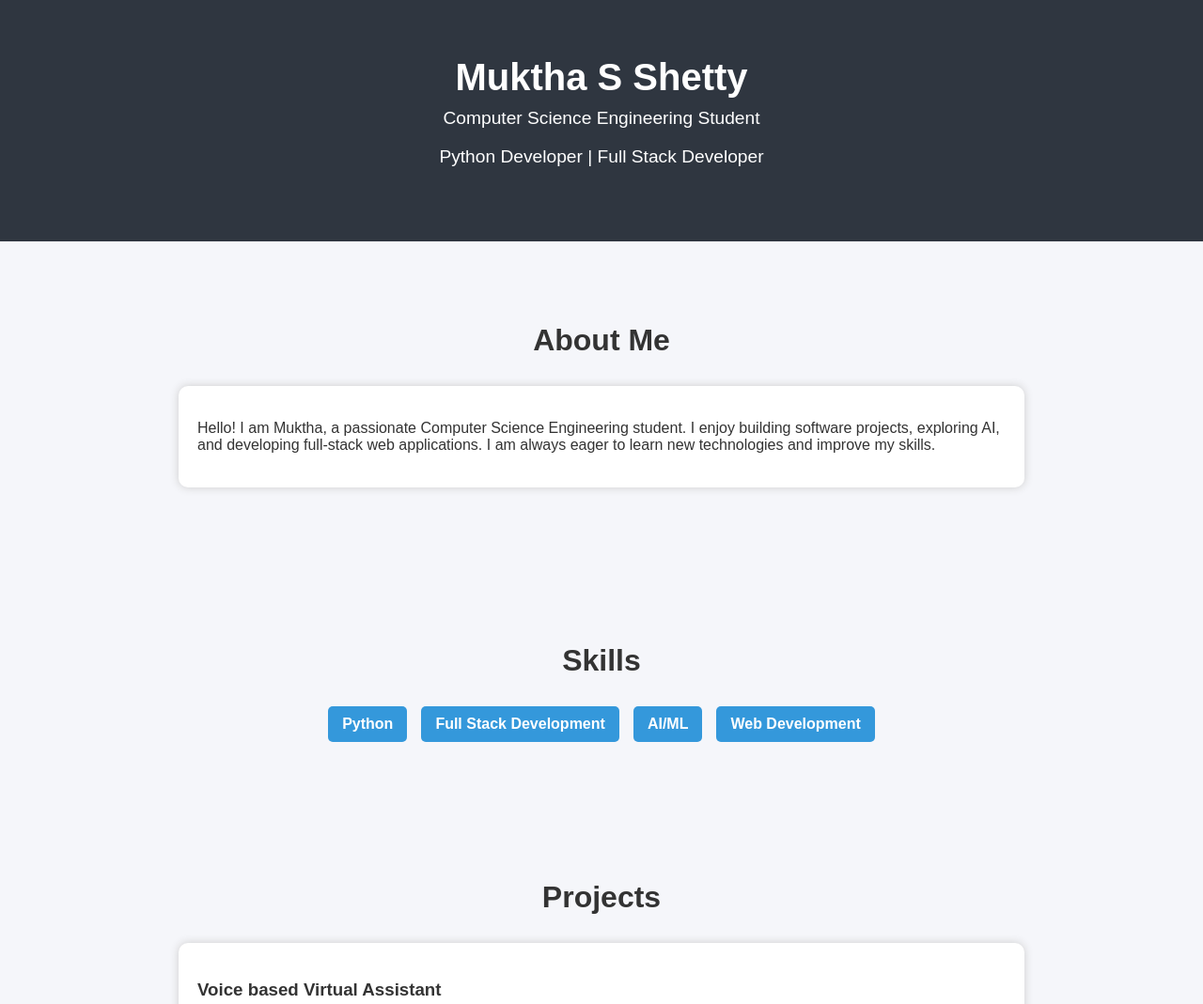
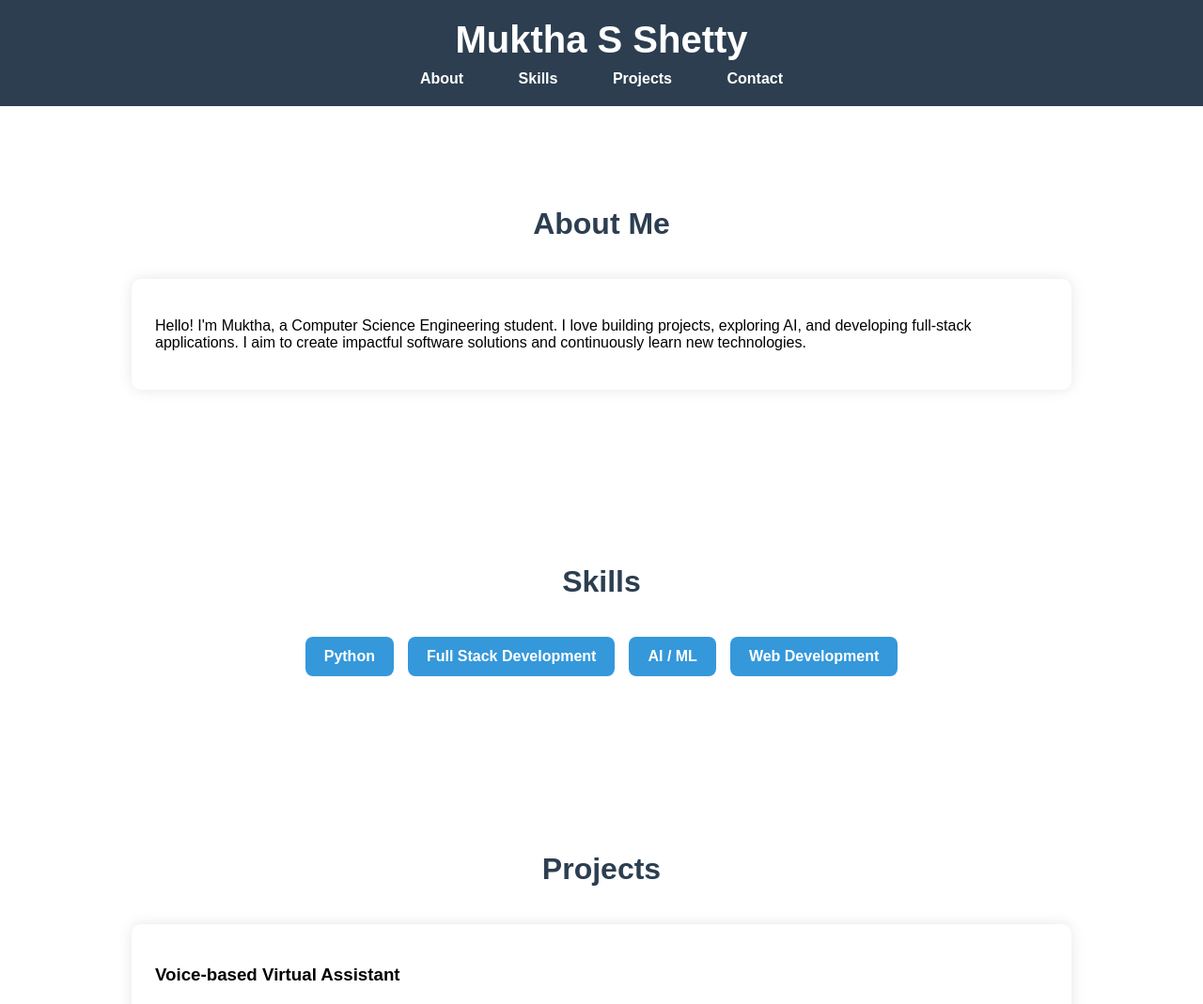
Before and after one commit to MukthaSShetty/MukthaSShetty.github.io, a plain HTML site: page index.html in a window 1280 px wide. Shown: the top 1069 px of the page at 94% size. Drawn offline with Linux system fonts and the light colour scheme.

Commit message:
Update modern portfolio

```diff
--- a/index.html
+++ b/index.html
@@ -2,91 +2,55 @@
 <html lang="en">
 <head>
 <meta charset="UTF-8">
+<meta name="viewport" content="width=device-width, initial-scale=1.0">
 <title>Muktha S Shetty | Portfolio</title>
 <style>
-        /* General styles */
-        body {
-            font-family: 'Arial', sans-serif;
-            margin: 0;
-            padding: 0;
-            background-color: #f5f6fa;
-            color: #333;
+/* Reset & general styles */
+body, html { margin:0; padding:0; font-family: 'Arial', sans-serif; scroll-behavior: smooth;}
+a { text-decoration: none; color: inherit; }
+section { padding: 80px 20px; max-width: 1000px; margin:auto; }
+h2 { text-align:center; margin-bottom:40px; font-size:2em; color:#2c3e50; }
+
+/* Header */
+header {
+    position: sticky; top:0; z-index:100;
+    background:#2c3e50; color:white; padding:20px 0;
 }
-        a {
-            text-decoration: none;
-            color: #3498db;
+header h1 { text-align:center; margin:0; font-size:2.5em; }
+nav { text-align:center; margin-top:10px; }
+nav a {
+    color:white; margin:0 15px; font-weight:bold; padding:8px 12px;
+    transition: background 0.3s, color 0.3s; border-radius:5px;
 }
-        header {
-            background-color: #2f3640;
-            color: white;
-            padding: 60px 20px;
-            text-align: center;
+nav a:hover { background:white; color:#2c3e50; }
+
+/* About Box */
+.box {
+    background:white; padding:25px; border-radius:10px; box-shadow:0 0 15px rgba(0,0,0,0.1);
+    transition: transform 0.3s;
 }
-        header h1 {
-            margin: 0;
-            font-size: 2.5em;
+.box:hover { transform: translateY(-5px); }
+
+/* Skills */
+.skills { display:flex; justify-content:center; flex-wrap:wrap; gap:15px; }
+.skill {
+    background:#3498db; color:white; padding:12px 20px; border-radius:8px; font-weight:bold;
+    transition: transform 0.3s, background 0.3s;
 }
-        header p {
-            margin-top: 10px;
-            font-size: 1.2em;
+.skill:hover { transform: scale(1.1); background:#2980b9; }
+
+/* Projects */
+.project { margin-bottom:25px; }
+
+/* Contact Links */
+.social { text-align:center; margin-top:20px; }
+.social a {
+    margin:0 10px; font-weight:bold; color:#3498db; transition: color 0.3s;
 }
-
-        /* Section styling */
-        section {
-            padding: 60px 20px;
-            max-width: 900px;
-            margin: auto;
-        }
-        h2 {
-            text-align: center;
-            font-size: 2em;
-            margin-bottom: 30px;
-        }
-        .box {
-            background-color: white;
-            padding: 20px;
-            margin-bottom: 20px;
-            border-radius: 10px;
-            box-shadow: 0px 0px 10px #ccc;
-        }
-
-        /* Skills styling */
-        .skills {
-            display: flex;
-            justify-content: center;
-            flex-wrap: wrap;
-            gap: 15px;
-        }
-        .skill {
-            background-color: #3498db;
-            color: white;
-            padding: 10px 15px;
-            border-radius: 5px;
-            font-weight: bold;
-        }
-
-        /* Projects styling */
-        .project {
-            margin-bottom: 20px;
-        }
-
-        /* Social links styling */
-        .social {
-            text-align: center;
-            margin-top: 20px;
-        }
-        .social a {
-            margin: 0 10px;
-            font-weight: bold;
-        }
+.social a:hover { color:#2980b9; }
 
 /* Footer */
-        footer {
-            text-align: center;
-            padding: 20px;
-            background-color: #2f3640;
-            color: white;
-        }
+footer { text-align:center; padding:20px; background:#2c3e50; color:white; }
 </style>
 </head>
 <body>
@@ -94,43 +58,47 @@
 <!-- Header -->
 <header>
 <h1>Muktha S Shetty</h1>
-        <p>Computer Science Engineering Student</p>
-        <p>Python Developer | Full Stack Developer</p>
+<nav>
+    <a href="#about">About</a>
+    <a href="#skills">Skills</a>
+    <a href="#projects">Projects</a>
+    <a href="#contact">Contact</a>
+</nav>
 </header>
 
-    <!-- About Me Section -->
+<!-- About Me -->
 <section id="about">
 <h2>About Me</h2>
 <div class="box">
-            <p>Hello! I am Muktha, a passionate Computer Science Engineering student. I enjoy building software projects, exploring AI, and developing full-stack web applications. I am always eager to learn new technologies and improve my skills.</p>
+<p>Hello! I'm Muktha, a Computer Science Engineering student. I love building projects, exploring AI, and developing full-stack applications. I aim to create impactful software solutions and continuously learn new technologies.</p>
 </div>
 </section>
 
-    <!-- Skills Section -->
+<!-- Skills -->
 <section id="skills">
 <h2>Skills</h2>
 <div class="skills">
 <div class="skill">Python</div>
 <div class="skill">Full Stack Development</div>
-            <div class="skill">AI/ML</div>
+<div class="skill">AI / ML</div>
 <div class="skill">Web Development</div>
 </div>
 </section>
 
-    <!-- Projects Section -->
+<!-- Projects -->
 <section id="projects">
 <h2>Projects</h2>
 <div class="project box">
-            <h3>Voice based Virtual Assistant</h3>
-            <p>A virtual assistant that responds to voice commands and performs tasks like opening apps, searching online, and more.</p>
+<h3>Voice-based Virtual Assistant</h3>
+<p>A virtual assistant that responds to voice commands to perform tasks like opening apps, searching online, and more.</p>
 </div>
 <div class="project box">
-            <h3>Automated Helmet Violation Detection and License Plate Recognition System</h3>
-            <p>A traffic monitoring system that detects helmetless riders and automatically recognizes their license plate numbers for enforcement.</p>
+<h3>Automated Helmet Violation Detection & License Plate Recognition</h3>
+<p>A traffic monitoring system that detects helmetless riders and automatically recognizes license plate numbers for enforcement.</p>
 </div>
 </section>
 
-    <!-- Contact Section -->
+<!-- Contact -->
 <section id="contact">
 <h2>Contact Me</h2>
 <div class="social">
@@ -140,7 +108,7 @@
 
 <!-- Footer -->
 <footer>
-        &copy; 2026 Muktha S Shetty. All rights reserved.
+&copy; 2026 Muktha S Shetty. All Rights Reserved.
 </footer>
 
 </body>
```
Lines whose indentation alone changed are shown as unchanged.
